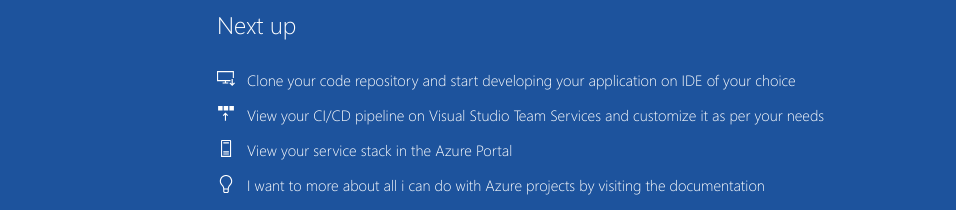
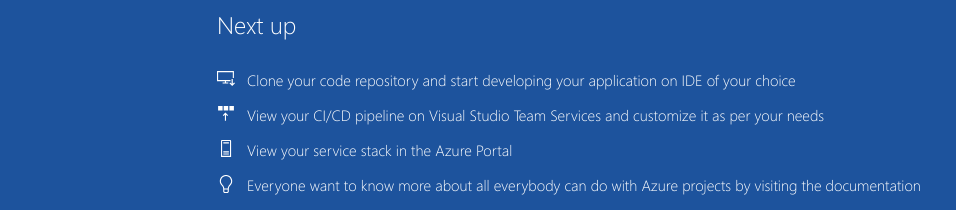
Before and after one commit to cibte/edureka_git_assignement_1, a plain HTML site: page index.html in a window 1280 px wide. Shown: the part 590-800 px from the top of the page, without its empty margins (8-964 px from the left). Drawn offline with Linux system fonts and the light colour scheme.

Commit message:
branch two code updated

```diff
--- a/index.html
+++ b/index.html
@@ -47,7 +47,8 @@
                                 <img src="img/lightbulbWhite.svg">
                             </div>
                             <div class="step-text"><a
-href="https://go.microsoft.com/fwlink/?linkid=862126">I want to more about all i
+href="https://go.microsoft.com/fwlink/?linkid=862126">Everyone want to know more
+about all everybody
 can do with Azure projects by visiting the documentation</a></div>
                         </div>
                     </div>
```
